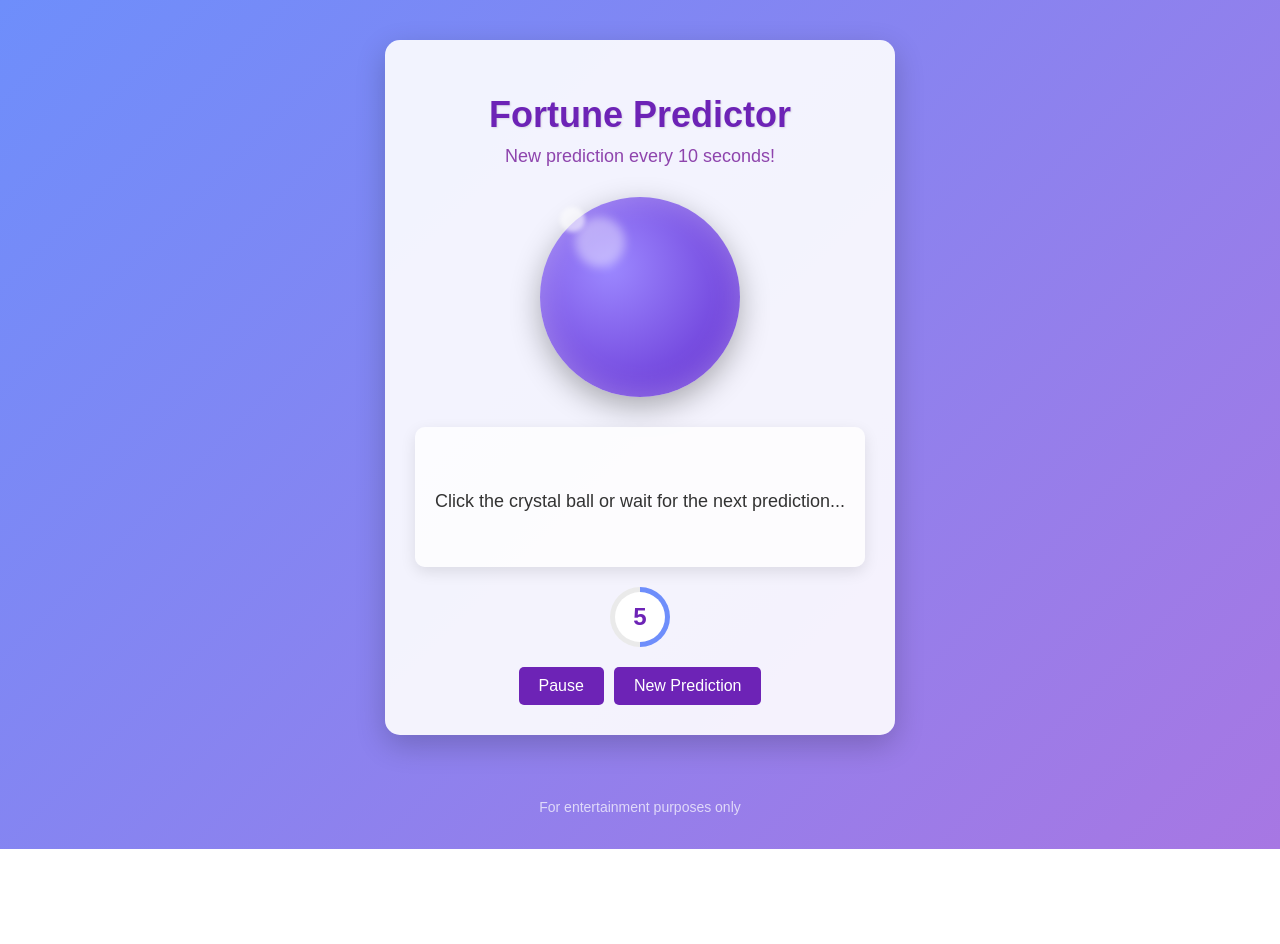
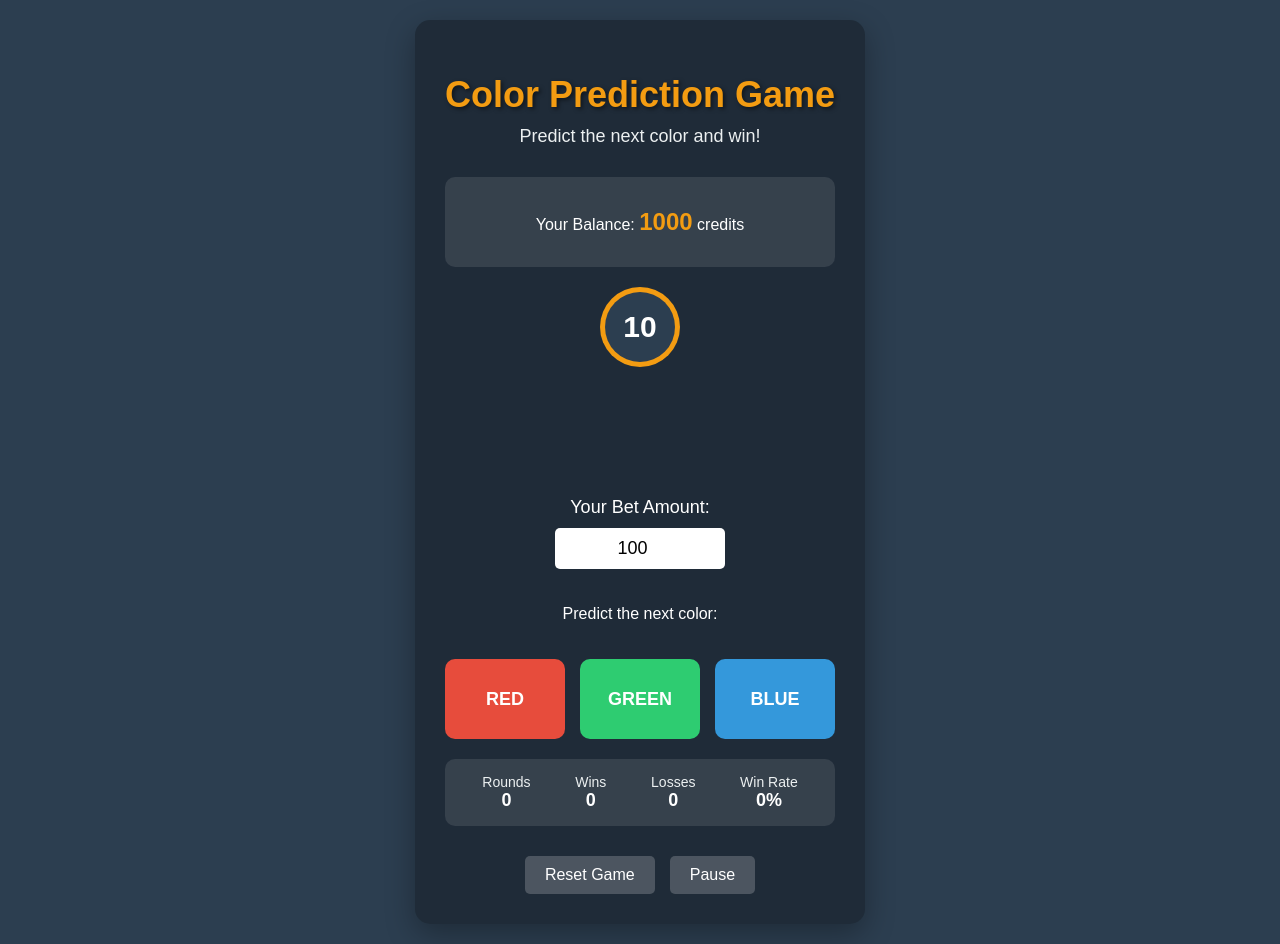
Before and after one commit to a3mudgith/colour, a plain HTML site: page index.html in a window 1280 px wide. Before the commit the page ends 849 px from the top, so only its background shows below. Drawn offline with Linux system fonts and the light colour scheme.

Commit message:
Update index.html

```diff
--- a/index.html
+++ b/index.html
@@ -3,123 +3,78 @@
 <head>
     <meta charset="UTF-8">
     <meta name="viewport" content="width=device-width, initial-scale=1.0">
-    <title>Auto-Prediction Fortune Game</title>
+    <title>Color Prediction Game</title>
     <style>
+        :root {
+            --red-color: #e74c3c;
+            --green-color: #2ecc71;
+            --blue-color: #3498db;
+            --dark-bg: #2c3e50;
+            --light-bg: #ecf0f1;
+            --highlight: #f39c12;
+        }
+
         body {
             font-family: 'Arial', sans-serif;
-            background: linear-gradient(135deg, #6e8efb, #a777e3);
-            color: #333;
+            background-color: var(--dark-bg);
+            color: white;
             text-align: center;
+            margin: 0;
             padding: 20px;
             min-height: 100vh;
-            margin: 0;
             display: flex;
             flex-direction: column;
             justify-content: center;
-            align-items: center;
         }
 
         .container {
             max-width: 800px;
-            background-color: rgba(255, 255, 255, 0.9);
+            margin: 0 auto;
+            background-color: rgba(0, 0, 0, 0.3);
             border-radius: 15px;
             padding: 30px;
-            box-shadow: 0 10px 30px rgba(0, 0, 0, 0.2);
-            margin: 20px;
+            box-shadow: 0 10px 30px rgba(0, 0, 0, 0.3);
         }
 
         h1 {
-            color: #6d23b6;
+            color: var(--highlight);
             font-size: 36px;
             margin-bottom: 10px;
-            text-shadow: 1px 1px 2px rgba(0, 0, 0, 0.1);
+            text-shadow: 2px 2px 4px rgba(0, 0, 0, 0.5);
         }
 
         .subtitle {
-            color: #8e44ad;
+            color: var(--light-bg);
             font-size: 18px;
             margin-top: 0;
             margin-bottom: 30px;
         }
 
-        .crystal-ball {
-            width: 200px;
-            height: 200px;
-            background: radial-gradient(circle at 70px 70px, #9c88ff, #5f27cd);
-            border-radius: 50%;
-            margin: 0 auto 30px;
-            box-shadow: 0 10px 30px rgba(0, 0, 0, 0.3),
-                        inset 0 0 30px rgba(255, 255, 255, 0.3);
-            position: relative;
+        .game-info {
+            background-color: rgba(255, 255, 255, 0.1);
+            border-radius: 10px;
+            padding: 15px;
+            margin-bottom: 20px;
+        }
+
+        .balance {
+            font-size: 24px;
+            font-weight: bold;
+            color: var(--highlight);
+        }
+
+        .timer-section {
             display: flex;
             justify-content: center;
             align-items: center;
-            cursor: pointer;
-            transition: transform 0.3s ease, box-shadow 0.3s ease;
-        }
-
-        .crystal-ball:hover {
-            transform: scale(1.05);
-            box-shadow: 0 15px 40px rgba(0, 0, 0, 0.4),
-                        inset 0 0 40px rgba(255, 255, 255, 0.4);
-        }
-
-        .crystal-ball::before {
-            content: "";
-            position: absolute;
-            top: 20px;
-            left: 35px;
-            width: 50px;
-            height: 50px;
-            background: rgba(255, 255, 255, 0.4);
-            border-radius: 50%;
-            filter: blur(5px);
-        }
-
-        .crystal-ball::after {
-            content: "";
-            position: absolute;
-            top: 10px;
-            left: 20px;
-            width: 25px;
-            height: 25px;
-            background: rgba(255, 255, 255, 0.6);
-            border-radius: 50%;
-            filter: blur(2px);
-        }
-
-        .prediction-box {
-            background-color: rgba(255, 255, 255, 0.8);
-            border-radius: 10px;
-            padding: 20px;
-            margin-top: 20px;
-            box-shadow: 0 5px 15px rgba(0, 0, 0, 0.1);
-            min-height: 100px;
-            display: flex;
-            flex-direction: column;
-            justify-content: center;
-            position: relative;
-        }
-
-        .prediction-text {
-            font-size: 18px;
-            line-height: 1.6;
-            color: #333;
-            margin-bottom: 10px;
-        }
-
-        .timer {
-            display: flex;
-            justify-content: center;
-            align-items: center;
-            margin-top: 20px;
+            margin: 20px 0;
         }
 
         .timer-circle {
-            width: 60px;
-            height: 60px;
+            width: 80px;
+            height: 80px;
             border-radius: 50%;
-            background: conic-gradient(#6e8efb 0% 100%, #eaeaea 100% 100%);
+            background: conic-gradient(var(--highlight) 0% 100%, rgba(255, 255, 255, 0.2) 100% 100%);
             display: flex;
             justify-content: center;
             align-items: center;
@@ -127,27 +82,143 @@
         }
 
         .timer-inner {
-            width: 50px;
-            height: 50px;
+            width: 70px;
+            height: 70px;
             border-radius: 50%;
-            background: white;
+            background: var(--dark-bg);
             display: flex;
             justify-content: center;
             align-items: center;
+            font-size: 30px;
+            font-weight: bold;
+            color: white;
+        }
+
+        .color-history {
+            display: flex;
+            flex-direction: row-reverse;
+            justify-content: center;
+            margin: 30px 0;
+            gap: 10px;
+            overflow-x: auto;
+            padding: 10px;
+        }
+
+        .color-box {
+            width: 50px;
+            height: 50px;
+            border-radius: 8px;
+            transition: all 0.3s ease;
+            border: 2px solid rgba(255, 255, 255, 0.2);
+        }
+
+        .color-box.red {
+            background-color: var(--red-color);
+        }
+
+        .color-box.green {
+            background-color: var(--green-color);
+        }
+
+        .color-box.blue {
+            background-color: var(--blue-color);
+        }
+
+        .color-box.newest {
+            transform: scale(1.15);
+            border: 2px solid white;
+            box-shadow: 0 0 15px rgba(255, 255, 255, 0.5);
+        }
+
+        .prediction-section {
+            display: flex;
+            flex-direction: column;
+            align-items: center;
+            margin: 20px 0;
+        }
+
+        .prediction-buttons {
+            display: flex;
+            gap: 15px;
+            margin-top: 20px;
+        }
+
+        .predict-btn {
+            width: 120px;
+            height: 80px;
+            border: none;
+            border-radius: 10px;
+            cursor: pointer;
+            font-size: 18px;
+            font-weight: bold;
+            color: white;
+            transition: all 0.3s ease;
+            display: flex;
+            justify-content: center;
+            align-items: center;
+        }
+
+        .predict-btn:hover {
+            transform: scale(1.05);
+            box-shadow: 0 0 15px rgba(255, 255, 255, 0.3);
+        }
+
+        .predict-btn.red {
+            background-color: var(--red-color);
+        }
+
+        .predict-btn.green {
+            background-color: var(--green-color);
+        }
+
+        .predict-btn.blue {
+            background-color: var(--blue-color);
+        }
+
+        .bet-section {
+            margin: 20px 0;
+        }
+
+        .bet-label {
+            font-size: 18px;
+            margin-bottom: 10px;
+        }
+
+        .bet-input {
+            width: 150px;
+            padding: 10px;
+            font-size: 18px;
+            border: none;
+            border-radius: 5px;
+            text-align: center;
+        }
+
+        .message {
             font-size: 24px;
             font-weight: bold;
-            color: #6d23b6;
+            height: 30px;
+            margin: 15px 0;
+            transition: all 0.3s ease;
         }
 
-        .controls {
-            margin-top: 20px;
+        .win-message {
+            color: var(--green-color);
+            animation: pulse 1s infinite;
+        }
+
+        .lose-message {
+            color: var(--red-color);
+        }
+
+        .settings {
+            margin-top: 30px;
             display: flex;
             justify-content: center;
-            gap: 10px;
+            gap: 15px;
         }
 
-        button {
-            background-color: #6d23b6;
+        button.control-btn {
+            background-color: rgba(255, 255, 255, 0.2);
             color: white;
             border: none;
             padding: 10px 20px;
@@ -157,67 +228,63 @@
             transition: background-color 0.3s;
         }
 
-        button:hover {
-            background-color: #5c1e9a;
+        button.control-btn:hover {
+            background-color: rgba(255, 255, 255, 0.3);
         }
 
-        .paused {
-            background-color: #e74c3c;
+        .stat {
+            display: flex;
+            justify-content: space-around;
+            background-color: rgba(255, 255, 255, 0.1);
+            border-radius: 10px;
+            padding: 15px;
+            margin-top: 20px;
         }
 
-        .paused:hover {
-            background-color: #c0392b;
+        .stat-item {
+            display: flex;
+            flex-direction: column;
         }
 
-        .footer {
-            margin-top: 30px;
-            color: rgba(255, 255, 255, 0.7);
+        .stat-label {
             font-size: 14px;
+            color: var(--light-bg);
         }
 
-        .spinner {
-            border: 4px solid rgba(255, 255, 255, 0.3);
-            border-radius: 50%;
-            border-top: 4px solid white;
-            width: 40px;
-            height: 40px;
-            animation: spin 1s linear infinite;
-            position: absolute;
-            top: calc(50% - 20px);
-            left: calc(50% - 20px);
-            display: none;
+        .stat-value {
+            font-size: 18px;
+            font-weight: bold;
         }
 
-        @keyframes spin {
-            0% { transform: rotate(0deg); }
-            100% { transform: rotate(360deg); }
+        @keyframes pulse {
+            0% { transform: scale(1); }
+            50% { transform: scale(1.05); }
+            100% { transform: scale(1); }
         }
 
-        .glow {
-            animation: glow-effect 2s 1;
+        .disabled {
+            opacity: 0.5;
+            cursor: not-allowed;
         }
 
-        @keyframes glow-effect {
-            0% { box-shadow: 0 0 5px #9c88ff; }
-            50% { box-shadow: 0 0 30px #9c88ff; }
-            100% { box-shadow: 0 0 5px #9c88ff; }
+        @media (max-width: 600px) {
+            .prediction-buttons {
+                flex-direction: column;
+                align-items: center;
+            }
         }
     </style>
 </head>
 <body>
     <div class="container">
-        <h1>Fortune Predictor</h1>
-        <p class="subtitle">New prediction every 10 seconds!</p>
+        <h1>Color Prediction Game</h1>
+        <p class="subtitle">Predict the next color and win!</p>
 
-        <div class="crystal-ball" id="crystal-ball">
-            <div class="spinner" id="spinner"></div>
+        <div class="game-info">
+            <p>Your Balance: <span class="balance" id="balance">1000</span> credits</p>
         </div>
 
-        <div class="prediction-box">
-            <p class="prediction-text" id="prediction-text">Click the crystal ball or wait for the next prediction...</p>
-        </div>
-
-        <div class="timer">
+        <div class="timer-section">
             <div class="timer-circle" id="timer-circle">
                 <div class="timer-inner">
                     <span id="timer-count">10</span>
@@ -225,82 +292,102 @@
             </div>
         </div>
 
-        <div class="controls">
-            <button id="pause-btn">Pause</button>
-            <button id="new-prediction-btn">New Prediction</button>
+        <div class="message" id="message"></div>
+
+        <div class="color-history" id="color-history">
+            <!-- Color history will be filled dynamically -->
+        </div>
+
+        <div class="bet-section">
+            <p class="bet-label">Your Bet Amount:</p>
+            <input type="number" class="bet-input" id="bet-amount" min="10" max="1000" value="100">
+        </div>
+
+        <div class="prediction-section">
+            <p>Predict the next color:</p>
+            <div class="prediction-buttons">
+                <button class="predict-btn red" id="predict-red">RED</button>
+                <button class="predict-btn green" id="predict-green">GREEN</button>
+                <button class="predict-btn blue" id="predict-blue">BLUE</button>
+            </div>
+        </div>
+
+        <div class="stat">
+            <div class="stat-item">
+                <span class="stat-label">Rounds</span>
+                <span class="stat-value" id="rounds">0</span>
+            </div>
+            <div class="stat-item">
+                <span class="stat-label">Wins</span>
+                <span class="stat-value" id="wins">0</span>
+            </div>
+            <div class="stat-item">
+                <span class="stat-label">Losses</span>
+                <span class="stat-value" id="losses">0</span>
+            </div>
+            <div class="stat-item">
+                <span class="stat-label">Win Rate</span>
+                <span class="stat-value" id="win-rate">0%</span>
+            </div>
+        </div>
+
+        <div class="settings">
+            <button class="control-btn" id="reset-btn">Reset Game</button>
+            <button class="control-btn" id="pause-btn">Pause</button>
         </div>
     </div>
 
-    <div class="footer">
-        <p>For entertainment purposes only</p>
-    </div>
-
     <script>
-        // Predictions list
-        const predictions = [
-            "A smile from a stranger will brighten your day tomorrow.",
-            "An unexpected opportunity will present itself within the next week.",
-            "Someone is thinking about you right now.",
-            "Your creativity will lead to an exciting breakthrough soon.",
-            "A small investment now will pay off tenfold in the future.",
-            "The obstacle you're facing is actually a blessing in disguise.",
-            "A long-lost friend will reconnect with you soon.",
-            "Your kindness to others will return to you in unexpected ways.",
-            "Trust your intuition on an upcoming decision.",
-            "A dream you've had will begin to take shape in reality.",
-            "Someone will seek your advice on an important matter.",
-            "Your patience will be rewarded more quickly than you expect.",
-            "A journey awaits you, either literal or metaphorical.",
-            "Something you lost will find its way back to you.",
-            "Your hard work is about to pay off in a big way.",
-            "A challenge you're facing will resolve itself naturally.",
-            "You will soon discover a hidden talent.",
-            "An unexpected gift is coming your way.",
-            "Your next bold move will lead to success.",
-            "A burden you've been carrying will soon be lifted.",
-            "The answer you seek is closer than you think.",
-            "You will find what you're looking for in an unexpected place.",
-            "A pleasant surprise awaits you in the coming days.",
-            "Your generosity will open new doors for you.",
-            "Don't be afraid to take that leap of faith you've been considering.",
-            "Someone appreciates you more than you realize.",
-            "Your next creative project will be your most successful yet.",
-            "A misunderstanding will soon be cleared up.",
-            "You will overcome a fear that has been holding you back.",
-            "Good news is on its way to you right now.",
-            "Your positive attitude will attract positive outcomes.",
-            "Trust your first instinct on the next major decision.",
-            "A small change in your routine will lead to big improvements.",
-            "You will soon find the perfect solution to a persistent problem.",
-            "A new friendship will bring unexpected joy to your life.",
-            "Your sense of humor will help you through a difficult situation.",
-            "An opportunity you thought was lost will return in a new form.",
-            "You will receive recognition for something you've worked hard on.",
-            "A dream you've had since childhood will finally come true.",
-            "The book you need to read will find its way to you."
-        ];
-
-        // Get DOM elements
-        const crystalBall = document.getElementById('crystal-ball');
-        const predictionText = document.getElementById('prediction-text');
-        const timerCount = document.getElementById('timer-count');
-        const timerCircle = document.getElementById('timer-circle');
-        const pauseBtn = document.getElementById('pause-btn');
-        const newPredictionBtn = document.getElementById('new-prediction-btn');
-        const spinner = document.getElementById('spinner');
-
         // Game variables
+        const colors = ['red', 'green', 'blue'];
         let timer = 10;
         let interval;
         let isPaused = false;
-        let currentPredictionIndex = -1;
+        let colorHistory = [];
+        let balance = 1000;
+        let currentBet = 0;
+        let currentPrediction = null;
+        let stats = {
+            rounds: 0,
+            wins: 0,
+            losses: 0
+        };
+
+        // DOM elements
+        const timerCount = document.getElementById('timer-count');
+        const timerCircle = document.getElementById('timer-circle');
+        const balanceDisplay = document.getElementById('balance');
+        const colorHistoryContainer = document.getElementById('color-history');
+        const betInput = document.getElementById('bet-amount');
+        const messageDisplay = document.getElementById('message');
+        const predictRedBtn = document.getElementById('predict-red');
+        const predictGreenBtn = document.getElementById('predict-green');
+        const predictBlueBtn = document.getElementById('predict-blue');
+        const resetBtn = document.getElementById('reset-btn');
+        const pauseBtn = document.getElementById('pause-btn');
+        const roundsDisplay = document.getElementById('rounds');
+        const winsDisplay = document.getElementById('wins');
+        const lossesDisplay = document.getElementById('losses');
+        const winRateDisplay = document.getElementById('win-rate');
 
         // Initialize the game
         function initGame() {
+            // Start with one random color
+            addRandomColor();
+
+            // Start timer
             startTimer();
-            crystalBall.addEventListener('click', generatePrediction);
+
+            // Add event listeners
+            predictRedBtn.addEventListener('click', () => makePrediction('red'));
+            predictGreenBtn.addEventListener('click', () => makePrediction('green'));
+            predictBlueBtn.addEventListener('click', () => makePrediction('blue'));
+            resetBtn.addEventListener('click', resetGame);
             pauseBtn.addEventListener('click', togglePause);
-            newPredictionBtn.addEventListener('click', generatePrediction);
+
+            // Update displays
+            updateBalance();
+            updateStats();
         }
 
         // Start the timer
@@ -313,7 +400,7 @@
 
                     if (timer <= 0) {
                         timer = 10;
-                        generatePrediction();
+                        revealResult();
                     }
                 }
             }, 1000);
@@ -323,57 +410,80 @@
         function updateTimerDisplay() {
             timerCount.textContent = timer;
             const percentage = (timer / 10) * 100;
-            timerCircle.style.background = `conic-gradient(#6e8efb 0% ${percentage}%, #eaeaea ${percentage}% 100%)`;
+            timerCircle.style.background = `conic-gradient(var(--highlight) 0% ${percentage}%, rgba(255, 255, 255, 0.2) ${percentage}% 100%)`;
         }
 
-        // Generate a prediction
-        function generatePrediction() {
-            if (isPaused) return;
+        // Add a random color to history
+        function addRandomColor() {
+            const randomIndex = Math.floor(Math.random() * colors.length);
+            const color = colors[randomIndex];
+            colorHistory.unshift(color);
 
-            // Show spinner
-            spinner.style.display = 'block';
+            // Limit history to 10 items
+            if (colorHistory.length > 10) {
+                colorHistory.pop();
+            }
 
-            // Add glow effect to crystal ball
-            crystalBall.classList.add('glow');
-
-            // Generate a random prediction (different from the current one)
-            let newIndex;
-            do {
-                newIndex = Math.floor(Math.random() * predictions.length);
-            } while (newIndex === currentPredictionIndex);
-
-            currentPredictionIndex = newIndex;
-
-            // Reset timer
-            timer = 10;
-            updateTimerDisplay();
-
-            // Display prediction with slight delay for effect
-            setTimeout(() => {
-                predictionText.textContent = predictions[currentPredictionIndex];
-                spinner.style.display = 'none';
-
-                // Remove glow effect after a delay
-                setTimeout(() => {
-                    crystalBall.classList.remove('glow');
-                }, 2000);
-            }, 500);
+            updateColorHistory();
+            stats.rounds++;
+            updateStats();
         }
 
-        // Toggle pause
-        function togglePause() {
-            isPaused = !isPaused;
-            if (isPaused) {
-                pauseBtn.textContent = "Resume";
-                pauseBtn.classList.add('paused');
-            } else {
-                pauseBtn.textContent = "Pause";
-                pauseBtn.classList.remove('paused');
-            }
+        // Update color history display
+        function updateColorHistory() {
+            colorHistoryContainer.innerHTML = '';
+
+            colorHistory.forEach((color, index) => {
+                const colorBox = document.createElement('div');
+                colorBox.className = `color-box ${color}`;
+                if (index === 0) {
+                    colorBox.classList.add('newest');
+                }
+                colorHistoryContainer.appendChild(colorBox);
+            });
         }
 
-        // Initialize when DOM is loaded
-        document.addEventListener('DOMContentLoaded', initGame);
-    </script>
-</body>
-</html>
+        // Make a prediction
+        function makePrediction(color) {
+            if (isPaused || currentPrediction) return;
+
+            // Get bet amount
+            const betAmount = parseInt(betInput.value);
+
+            // Validate bet
+            if (isNaN(betAmount) || betAmount < 10) {
+                messageDisplay.textContent = 'Minimum bet is 10 credits!';
+                messageDisplay.className = 'message lose-message';
+                return;
+            }
+
+            if (betAmount > balance) {
+                messageDisplay.textContent = 'Not enough credits!';
+                messageDisplay.className = 'message lose-message';
+                return;
+            }
+
+            // Save current bet
+            currentBet = betAmount;
+            currentPrediction = color;
+
+            // Update UI
+            messageDisplay.textContent = `Prediction: ${color.toUpperCase()}`;
+            messageDisplay.className = 'message';
+
+            // Disable buttons
+            disablePredictionButtons();
+        }
+
+        // Reveal the result
+        function revealResult() {
+            // Add new color
+            addRandomColor();
+
+            // Check if there was a prediction
+            if (currentPrediction) {
+                const latestColor = colorHistory[0];
+
+                if (currentPrediction === latestColor) {
+                    // Player wins
+                    const winAmount = current
```
